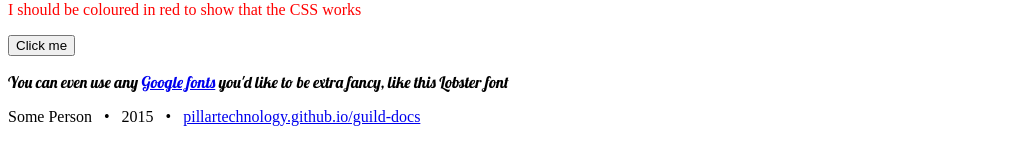
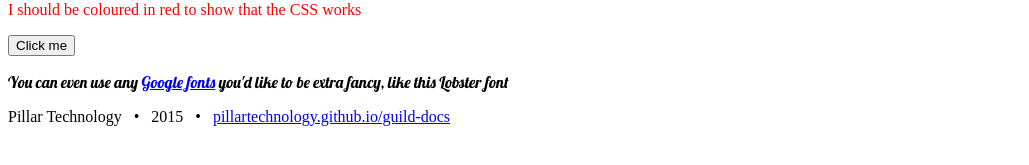
Before and after one commit to udioeater/guild-docs, a Jekyll site: the page built from contact.md, in a window 1280 px wide. Shown: the part 155-320 px from the top of the page, without its empty margins (0-1029 px from the left). Built offline with Jekyll 4.4.1, drawn with Linux system fonts in a browser that asks for light colours.

Commit message:
updating footer values

```diff
--- a/_config.yml
+++ b/_config.yml
@@ -36,11 +36,11 @@
 # Change all these values or delete the ones you don't want.
 # Important: you must keep the "name" parameter, everything else you can remove
 author:
-  name: Some Person
-  email: "youremail@domain.com"
+  name: Pillar Technology
+  email: "guild@pillartechnology.com"
   facebook: yourname  # eg. daattali
-  github: yourname    # eg. daattali
-  twitter: yourname   # eg. daattali
+  github: pillartechnology    # eg. daattali
+  twitter: agilesoftware   # eg. daattali
   linkedin: yourlink  # eg. "pub/dean-attali/8/946/143"
   stackoverflow: yourlink  # eg. "users/3943160/daattali"
 
```
